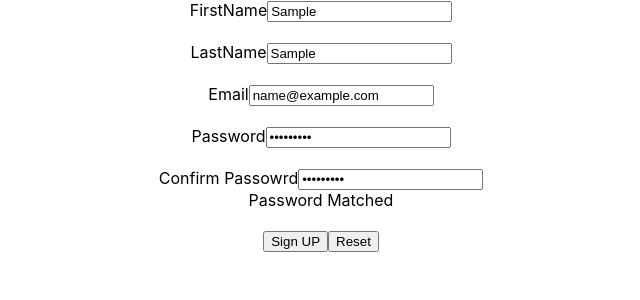
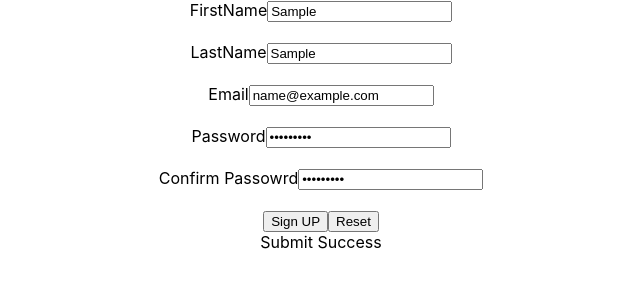
Before and after one commit to patraroheet/react-register, a React (Create React App) app: page /signup in a window 1280 px wide. Both pictures are taken after typing "Sample", "Sample", "name@example.com", "Sample123", "Sample123" into the empty fields and a click on the button "Sign UP". Shown: the top 300 px of the page, without its empty margins (319-959 px from the left). Built offline with nearby package versions, Linux system fonts and the light colour scheme.

Commit message:
Submit Suceess message added to handlesubmit()

```diff
--- a/src/Sign-up.js
+++ b/src/Sign-up.js
@@ -13,7 +13,8 @@ class SignUP extends Component {
         passwordError:false,
         confirmPasswordError:false,
         passwordMatch:false,
-        confirmpasswordMatch:false
+        confirmpasswordMatch:false,
+        formerror: true
     }
 
     handleSubmit = (e) => {
@@ -57,6 +58,8 @@ class SignUP extends Component {
                 confirmpasswordMatch:true
             })
         }
+
+        this.setState ({formerror: false})
         console.log(this.state)
     }
 
@@ -122,7 +125,7 @@ render() {
                     onChange={this.handleInputChange} />
                     <br />
                     {this.state.passwordError ? <span>Password Cannot Be Empty</span> : null}
-                    {this.state.passwordMatch ? <span>Password Match Error</span> : null}
+                    {this.state.passwordMatch ? <span>Password MisMatchs</span> : null}
 
       </div>
       <br/>
@@ -132,7 +135,7 @@ render() {
                     onChange={this.handleInputChange}/>
                     <br />
                     {this.state.confirmPasswordError ? <span>Confirm Password Cannot Be Empty</span> : null}
-                    {this.state.confirmpasswordMatch ? <span>Password Matched</span> : null}
+                    {this.state.confirmpasswordMatch ? <span></span> : null}
 
       </div>
       <br/>
@@ -143,6 +146,8 @@ render() {
             Reset
         </button>
         </form>
+
+        {!this.state.formerror ? <span>Submit Success</span>: null}
         </div>
     )
 }
```
